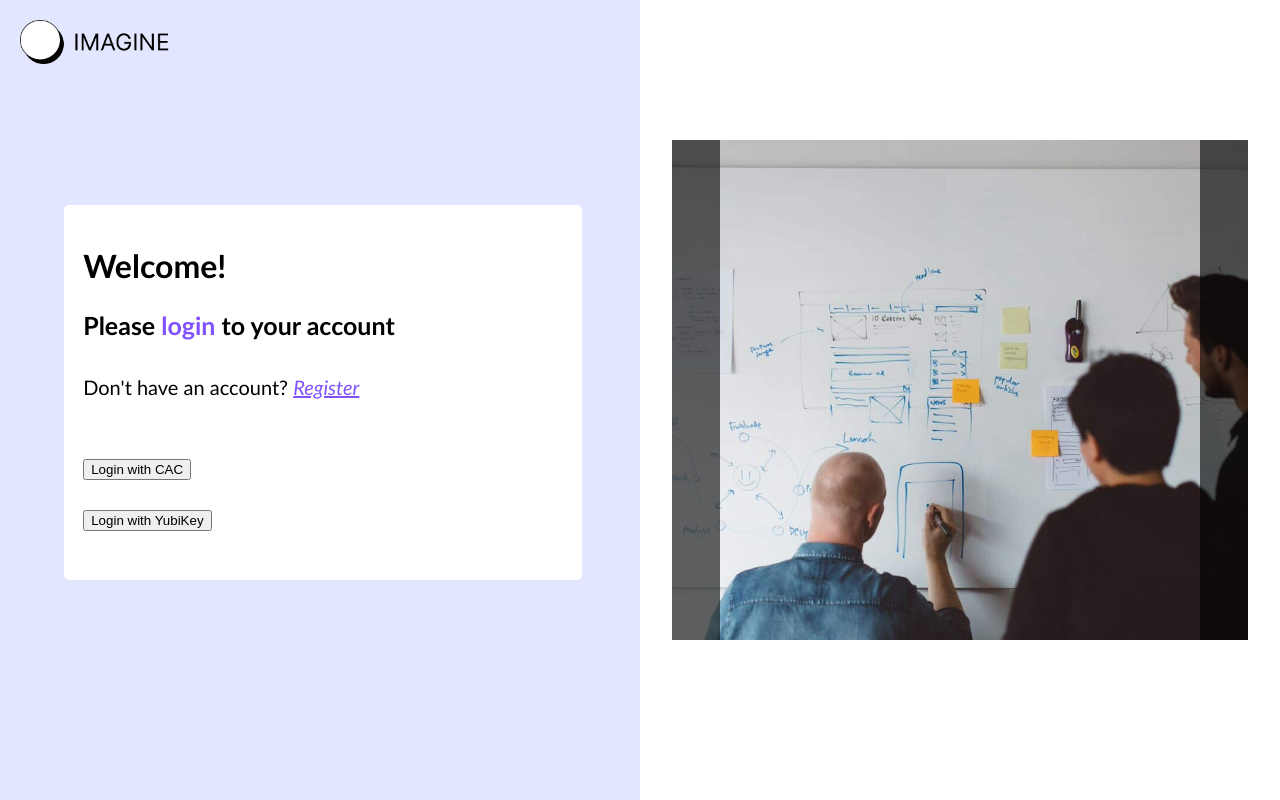
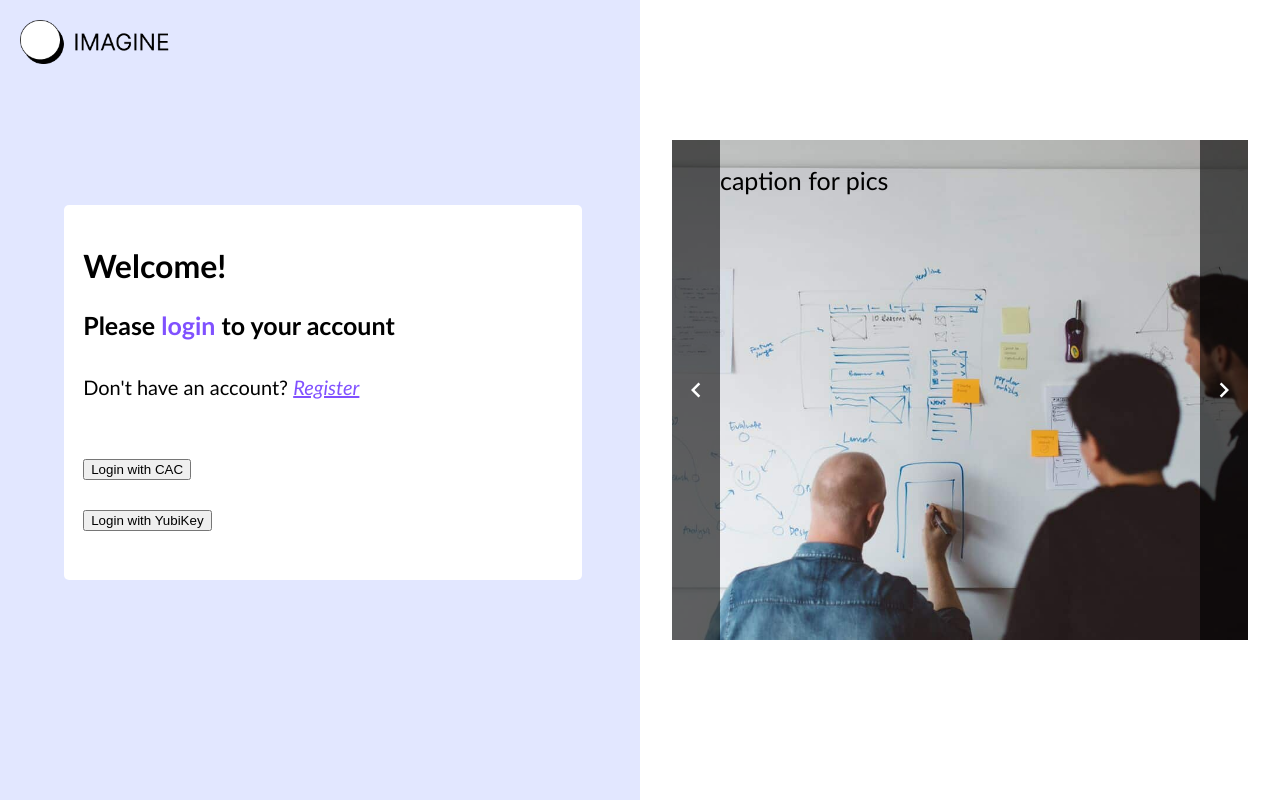
Before and after one commit to mistydelacruz/Carousel, a React (Vite) app: page / in a window 1280 px wide. Built offline with nearby package versions, Linux system fonts and the light colour scheme.

Commit message:
Carousel is working

```diff
--- a/src/components/Carousel.css
+++ b/src/components/Carousel.css
@@ -30,6 +30,10 @@
     flex: 5%;
     height: 100%;
     background-color: rgb(0, 0, 0, 0.6);
+    display: grid;
+    place-items: center;
+    color: white;
+    cursor: pointer;
 }
 
 .carousel-inner .carousel-center {
@@ -41,4 +45,8 @@
     flex: 5%;
     height: 100%;
     background-color: rgb(0, 0, 0, 0.6);
+    display: grid;
+    place-items: center;
+    color: white;
+    cursor: pointer;
 }
--- a/src/components/Carousel.jsx
+++ b/src/components/Carousel.jsx
@@ -18,13 +18,19 @@ function Carousel() {
     return (
         <>
             <div className="carousel">                               {/*Divider for the logo*/}
-                <div className="carousel-inner" style={{backgroundImage: `url(${images[currImg].img})`}}>   {/*Divider for the inner carousel*/}
-                    <div className="carousel-left">                  {/*Divider for the left arrow icon*/}
+                <div className="carousel-inner" style={{backgroundImage: `url(${images[currImg].img})`}}>       {/*Divider for the inner carousel*/}
+                    <div className="carousel-left"
+                    onClick={() =>
+                    {currImg > 0 && setCurrImg(currImg - 1);}}>                                 {/*Divider for the left arrow icon, checks if currImg > 0 AND currImg decreases by 1*/}
+                        <KeyboardArrowLeftIcon style={{fontSize: 30}}/>
                     </div>
                     <div className="carousel-center">
-
+                        <p>caption for pics</p>
                     </div>
-                    <div className="carousel-right">                 {/*Divider for the right arrow icon*/}
+                    <div className="carousel-right"
+                    onClick={() =>
+                    {currImg < (images.length - 1) && setCurrImg(currImg + 1);}}>                 {/*Divider for the right arrow icon, checks if currImg < images.length - 1 AND currImg increases by 1*/}
+                        <KeyboardArrowRightIcon style={{fontSize: 30}}/>
                     </div>
                 </div>
             </div>
```
